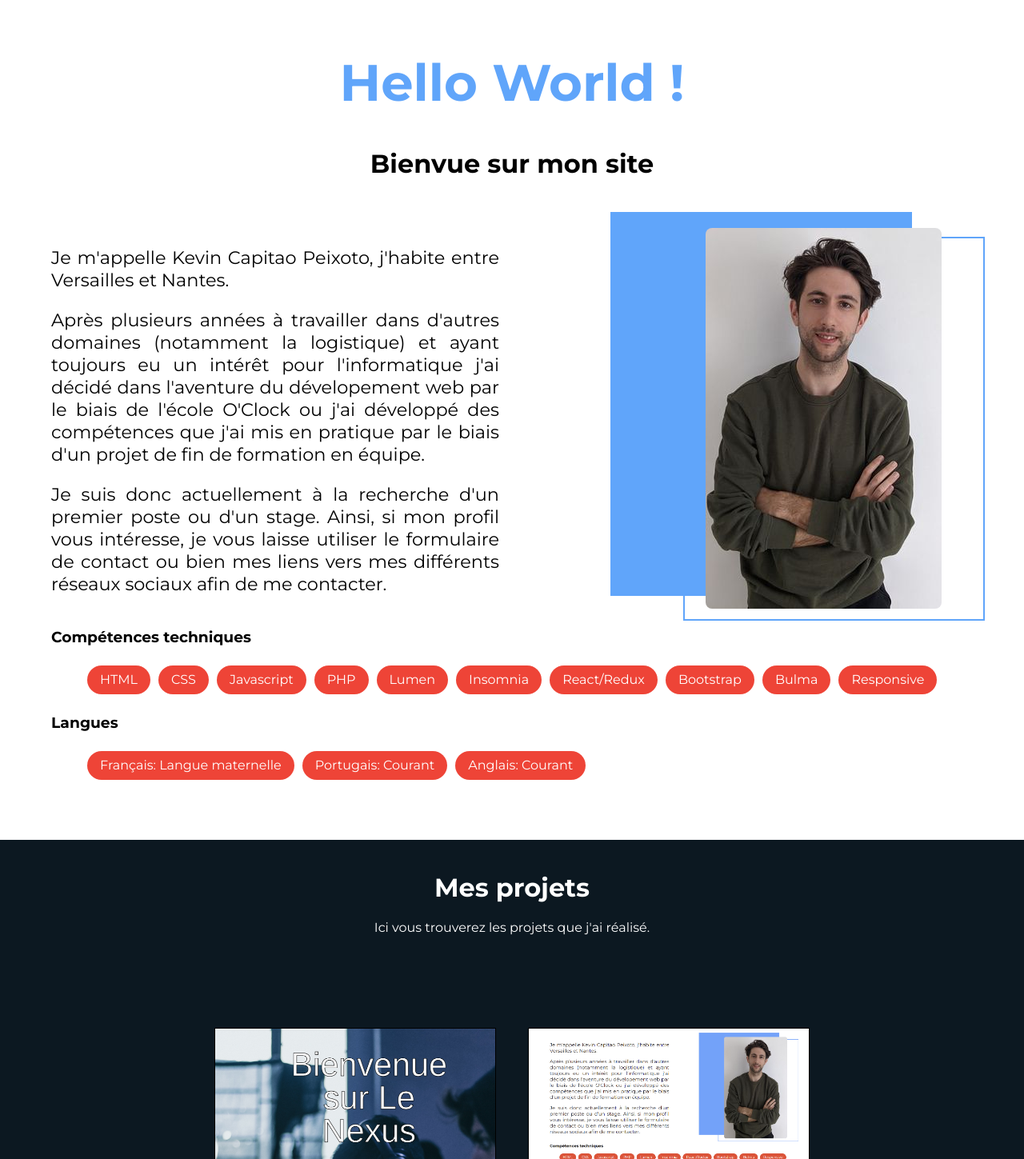
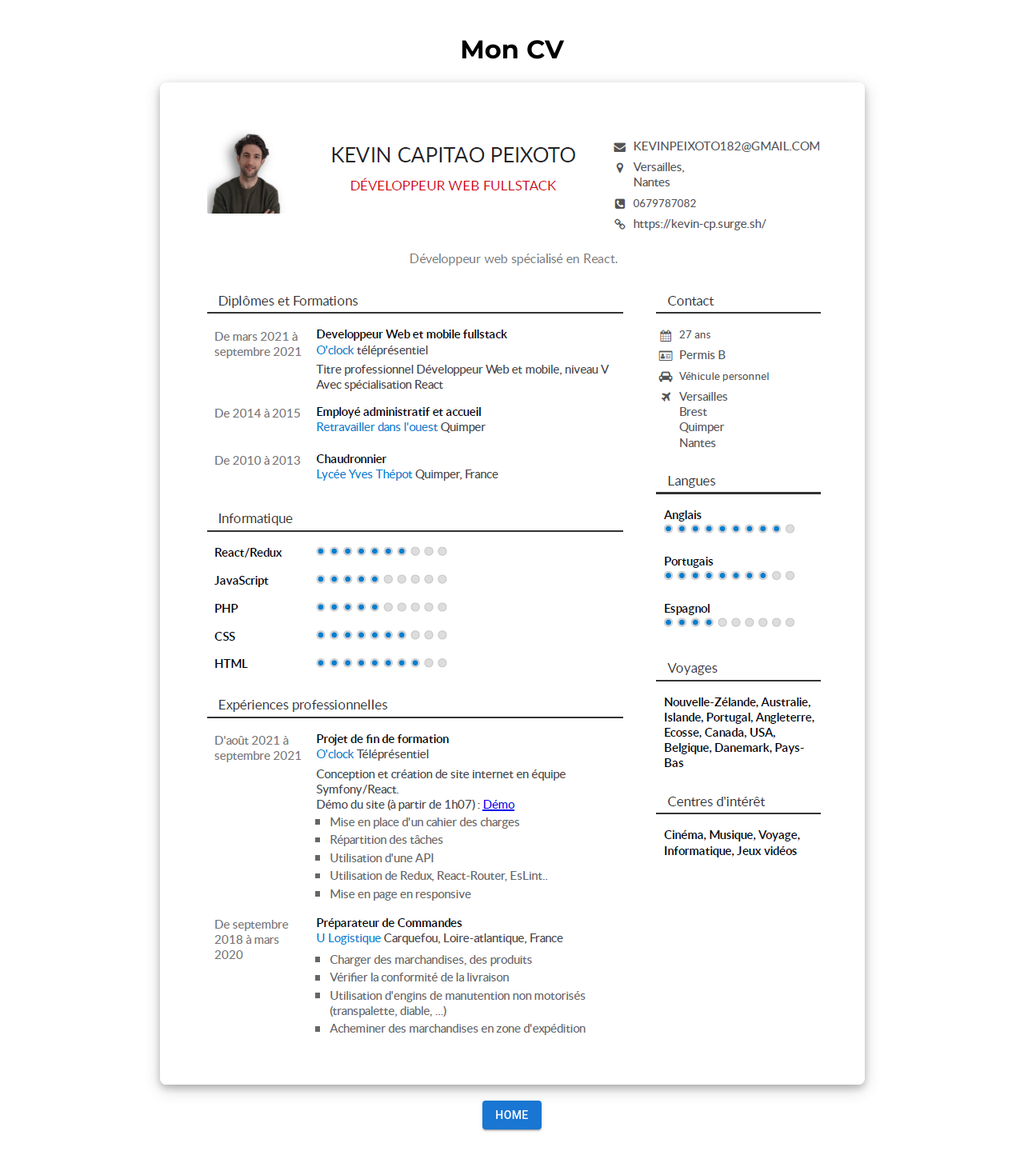
Before and after one commit to kevin-cp/portfolio-v2, a React (Create React App) app: page /resume in a window 1280 px wide. Shown: the part 81-1530 px from the top of the page at 80% size. Built offline with nearby package versions, Linux system fonts and the light colour scheme.

Commit message:
resume page created

```diff
--- a/package.json
+++ b/package.json
@@ -17,6 +17,7 @@
     "react": "^17.0.2",
     "react-dom": "^17.0.2",
     "react-i18next": "^11.13.0",
+    "react-router-dom": "^6.0.0",
     "react-scripts": "4.0.3",
     "sass": "^1.43.4",
     "web-vitals": "^1.0.1"
--- a/src/App.js
+++ b/src/App.js
@@ -1,4 +1,5 @@
 import React, { useState, useEffect } from "react";
+import { Routes, Route} from "react-router-dom";
 import IconButton from '@mui/material/IconButton';
 import { pink } from '@mui/material/colors';
 import { useTranslation } from "react-i18next";
@@ -9,12 +10,9 @@ import FormControl from '@mui/material/FormControl';
 
 // components
 import './App.css';
-import Header from './components/Header';
-import About from './components/About';
-import Contact from './components/Contact';
-import Projects from './components/Projects';
-import Banner from './components/Banner';
+import Homepage from "./components/Homepage";
 import Footer from './components/Footer';
+import Resume from "./components/Resume";
 
 // icons
 import DarkModeIcon from '@mui/icons-material/DarkMode';
@@ -46,7 +44,6 @@ const changeLanguageHandler = (e) => {
   i18n.changeLanguage(languageValue);
 }
 
-
   return (
     <div className="App" data-theme={darkMode ? "dark" : "light"}>
       <div className="top">
@@ -70,12 +67,10 @@ const changeLanguageHandler = (e) => {
         </Select>
         </FormControl>
       </div>
-
-      <Header />
-      <About />
-      <Projects />
-      <Banner />
-      <Contact />
+      <Routes>
+        <Route path="/" element={<Homepage />} />
+        <Route path="/resume" element={<Resume />} />
+      </Routes>
       <Footer />
     </div>
   );
--- a/src/components/About/about.scss
+++ b/src/components/About/about.scss
@@ -53,6 +53,16 @@
 
 }
 
+.resume_button {
+  width: 100%;
+  text-align: center;
+}
+
+.resume_button a {
+  text-decoration: none;
+  color: #FFF;
+}
+
 .tech-list {
   display: block;
   list-style-type: disc;
--- a/src/components/About/index.js
+++ b/src/components/About/index.js
@@ -1,8 +1,10 @@
 import React from "react";
 import Grid from '@mui/material/Grid';
 import Container from '@mui/material/Container';
+import Button from '@mui/material/Button';
 import Profile from '../../assets/profile.jpg';
 import { useTranslation } from "react-i18next";
+import { Link } from "react-router-dom";
 
 import './about.scss'
 
@@ -26,6 +28,9 @@ const About = () => {
           <img className="profile-picture" src={Profile} alt="profil"></img>
         </div>
       </Grid>
+      <div className="resume_button">
+        <Button variant="contained"><Link to="/resume">{t('resume')}</Link></Button>
+      </div>
       </Grid>
       <div className="competences">
         <h3>{t('tech')}</h3>
--- /dev/null
+++ b/src/components/Homepage/index.js
@@ -0,0 +1,19 @@
+import React from "react";
+
+import Header from '../Header';
+import About from '../About';
+import Projects from '../Projects';
+import Banner from '../Banner';
+import Contact from '../Contact';
+
+const Homepage = () => (
+  <div>
+    <Header />
+    <About />
+    <Projects />
+    <Banner />
+    <Contact />
+  </div>
+);
+
+export default Homepage;
--- a/src/components/Projects/index.js
+++ b/src/components/Projects/index.js
@@ -29,7 +29,7 @@ const Projects = () => {
 
                 <div class="container_infos">
                     <div class="postedBy">
-                        <span><a className="project-link" href="http://lenexus.surge.sh/login" target="_blank">Voir</a></span>
+                        <span><a className="project-link" href="http://lenexus.surge.sh/login" target="_blank">{t('see_website')}</a></span>
 
                     </div>
 
--- /dev/null
+++ b/src/components/Resume/index.js
@@ -0,0 +1,25 @@
+import React from 'react';
+import { Container, Button } from '@mui/material';
+import { Link } from 'react-router-dom';
+import { useTranslation } from "react-i18next";
+import ResumeImg from '../../assets/resume.png';
+import './resume.css';
+
+
+const Resume = () => {
+  const { t, i18n } = useTranslation();
+
+  return (
+  <Container className="resume">
+    <h1>{t('resume_title')}</h1>
+    <div className="image">
+      <img src={ResumeImg} />
+    </div>
+    <div className="resume_button">
+        <Button variant="contained"><Link to="/">Home</Link></Button>
+      </div>
+  </Container>
+)
+  };
+
+export default Resume;
--- /dev/null
+++ b/src/components/Resume/resume.css
@@ -0,0 +1,12 @@
+.image img {
+  display: block;
+  margin-left: auto;
+  margin-right: auto;
+  border-radius: 8px;
+  box-shadow: 0 4px 8px 0 rgba(0, 0, 0, 0.2), 0 6px 20px 0 rgba(0, 0, 0, 0.19);
+
+}
+
+.resume_button {
+  padding-top: 20px;
+}
--- a/src/index.js
+++ b/src/index.js
@@ -4,10 +4,13 @@ import './index.css';
 import App from './App';
 import reportWebVitals from './reportWebVitals';
 import "./i18n";
+import { BrowserRouter as Router } from 'react-router-dom';
 
 ReactDOM.render(
   <React.StrictMode>
-    <App />
+    <Router>
+      <App />
+    </Router>
   </React.StrictMode>,
   document.getElementById('root')
 );
--- a/src/locales/en/translation.json
+++ b/src/locales/en/translation.json
@@ -3,6 +3,7 @@
   "text_presentation2": "After several years working in other fields (including logistics) and having always had an interest in computer science I decided to start web development through the O'Clock school where I developed skills that I put into practice through a team project. I am currently looking for a first job or an internship.",
   "text_presentation3": "So, if you are interested in my profile, I let you use the contact form or my links to my various social networks to contact me.",
   "welcome_to_my_website": "Welcome to my website",
+  "resume": "My Resume",
   "tech": "Technical skillss",
   "language": "Languages",
   "french": "French: Native",
@@ -12,10 +13,12 @@
   "projects_text": "Here you'll find find everything I've worked on.",
   "nexus": "End-of-training project created as a team with React and Symfony.",
   "portfolio": "The website you are currently visiting",
+  "see_website": "See website",
   "contact" : "Want to contact me ?",
   "contact_text": "Fill up the form and I'll get back to you ASAP !",
   "form_name": "Name",
   "form_mail": "Email Adress",
   "form_message": "Your message",
-  "form_button": "send"
+  "form_button": "send",
+  "resume_title": "My resume"
 }
--- a/src/locales/fr/translation.json
+++ b/src/locales/fr/translation.json
@@ -3,19 +3,22 @@
   "text_presentation2": "Après plusieurs années à travailler dans d'autres domaines (notamment la logistique) et ayant toujours eu un intérêt pour l'informatique j'ai décidé dans l'aventure du dévelopement web par le biais de l'école O'Clock ou j'ai développé des compétences que j'ai mis en pratique par le biais d'un projet de fin de formation en équipe.",
   "text_presentation3": "Je suis donc actuellement à la recherche d'un premier poste ou d'un stage. Ainsi, si mon profil vous intéresse, je vous laisse utiliser le formulaire de contact ou bien mes liens vers mes différents réseaux sociaux afin de me contacter.",
   "welcome_to_my_website": "Bienvue sur mon site",
+  "resume": "Mon CV",
   "tech": "Compétences techniques",
   "language": "Langues",
   "french": "Français: Langue maternelle",
   "portuguese": "Portugais: Courant",
-  "english": "Anglais: Courant",
+  "english": "Anglais: Bilingue",
   "projects": "Mes projets",
   "projects_text": "Ici vous trouverez les projets que j'ai réalisé.",
   "nexus": "Projet de fin de formation réailisé en équipe avec React et Symfony.",
   "portfolio": "Le site que vous visitez actuellement.",
+  "see_website": "Voir",
   "contact" : "Vous souhaitez me contacter ?",
   "contact_text": "Remplissez le formulaire et je vous répondrais au plus vite !",
   "form_name": "Nom",
   "form_mail": "Adresse Email",
   "form_message": "Votre message",
-  "form_button": "envoyer"
+  "form_button": "envoyer",
+  "resume_title": "Mon CV"
 }
```
Also changed, not shown: src/assets/resume.png (added), 1 other file (tests, documents, lock files or other folders).
